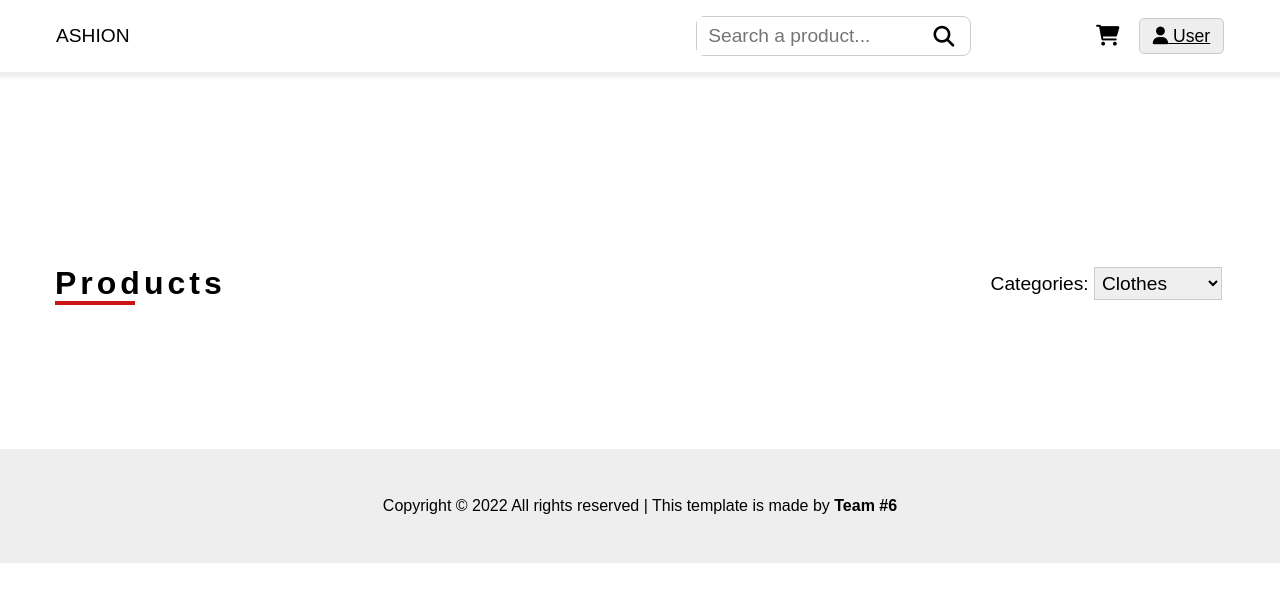
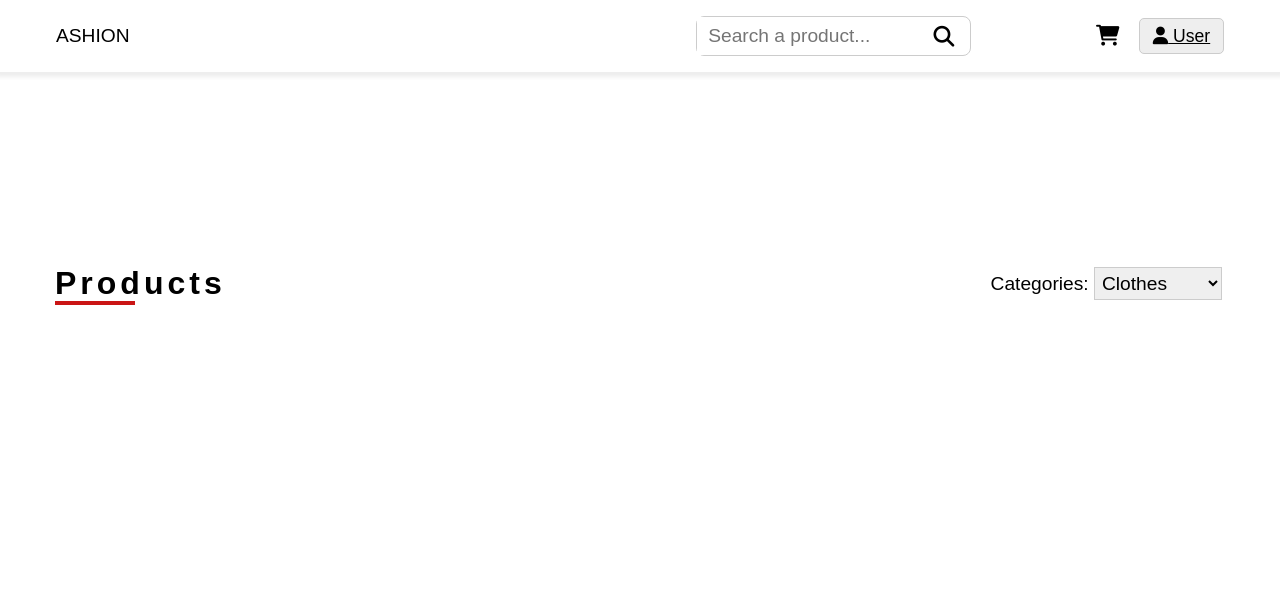
Before and after one commit to CA-G12/Ecommerce-App-Team-6, a website: page index.html in a window 1280 px wide. Drawn offline with Linux system fonts and the light colour scheme.

Commit message:
remove footer

```diff
--- a/css/style.css
+++ b/css/style.css
@@ -231,10 +231,3 @@
   font-weight: 600;
   color:  #ca1515;
 }
-
-#footer {
-  background-color: #EEE;
-  margin-top: 4rem;
-  padding: 3rem;
-  text-align: center;
-}
--- a/index.html
+++ b/index.html
@@ -49,13 +49,6 @@
   </section>
 
 
-  <footer id="footer">
-    <div class="container">
-      <div class="copyrightText">
-        <p>Copyright © 2022 All rights reserved | This template is made by <strong>Team #6</strong>
-      </div>
-    </div>
-  </footer>
 
 
 
```
